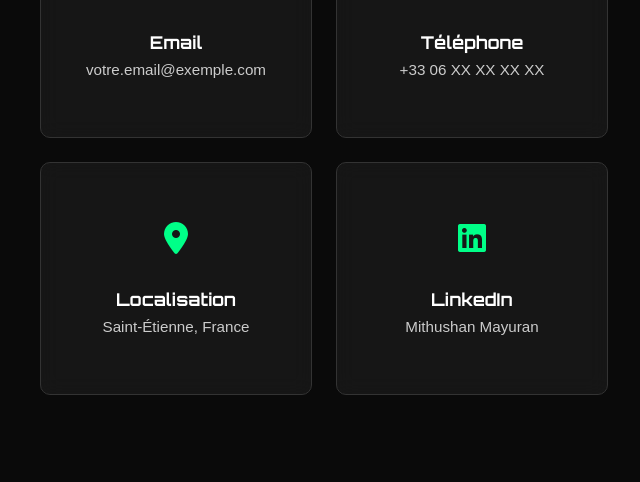
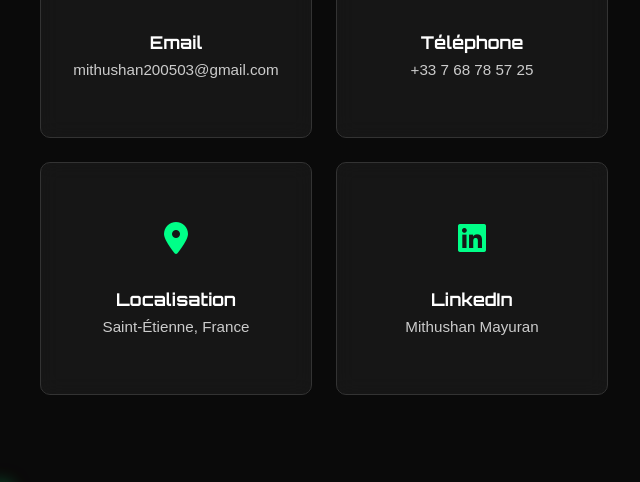
Before and after one commit to Ztarzan/Site-TEST, a plain HTML site: page index.html in a window 1280 px wide. Shown: the part 2922-3404 px from the top of the page, 0-640 px from the left. Drawn offline with nearby package versions, Linux system fonts and the light colour scheme.

```diff
--- a/index.html
+++ b/index.html
@@ -133,12 +133,12 @@
                     <div class="contact-card">
                         <i class="fas fa-envelope"></i>
                         <h3>Email</h3>
-                        <p>votre.email@exemple.com</p>
+                        <p>mithushan200503@gmail.com</p>
                     </div>
                     <div class="contact-card">
                         <i class="fas fa-phone"></i>
                         <h3>Téléphone</h3>
-                        <p>+33 06 XX XX XX XX</p>
+                        <p>+33 7 68 78 57 25</p>
                     </div>
                     <div class="contact-card">
                         <i class="fas fa-map-marker-alt"></i>
@@ -172,6 +172,42 @@
         </div>
     </section>
 
+    <script>
+    document.addEventListener('DOMContentLoaded', () => {
+        const cursor = document.createElement('div');
+        cursor.className = 'custom-cursor';
+        cursor.style.cssText = `
+            position: fixed;
+            width: 20px;
+            height: 20px;
+            background: #00ff88;
+            border-radius: 50%;
+            pointer-events: none;
+            z-index: 9999;
+            mix-blend-mode: difference;
+            transition: transform 0.1s ease;
+            transform: translate(-50%, -50%);
+            box-shadow: 0 0 20px rgba(0, 255, 136, 0.6);
+        `;
+        document.body.appendChild(cursor);
+
+        document.addEventListener('mousemove', (e) => {
+            cursor.style.left = e.clientX + 'px';
+            cursor.style.top = e.clientY + 'px';
+        });
+
+        // Fait grossir le rond vert au survol des liens et boutons
+        const links = document.querySelectorAll('a, button');
+        links.forEach(link => {
+            link.addEventListener('mouseenter', () => {
+                cursor.style.transform = 'translate(-50%, -50%) scale(1.6)';
+            });
+            link.addEventListener('mouseleave', () => {
+                cursor.style.transform = 'translate(-50%, -50%) scale(1)';
+            });
+        });
+    });
+    </script>
 
 </body>
 </html>
```
